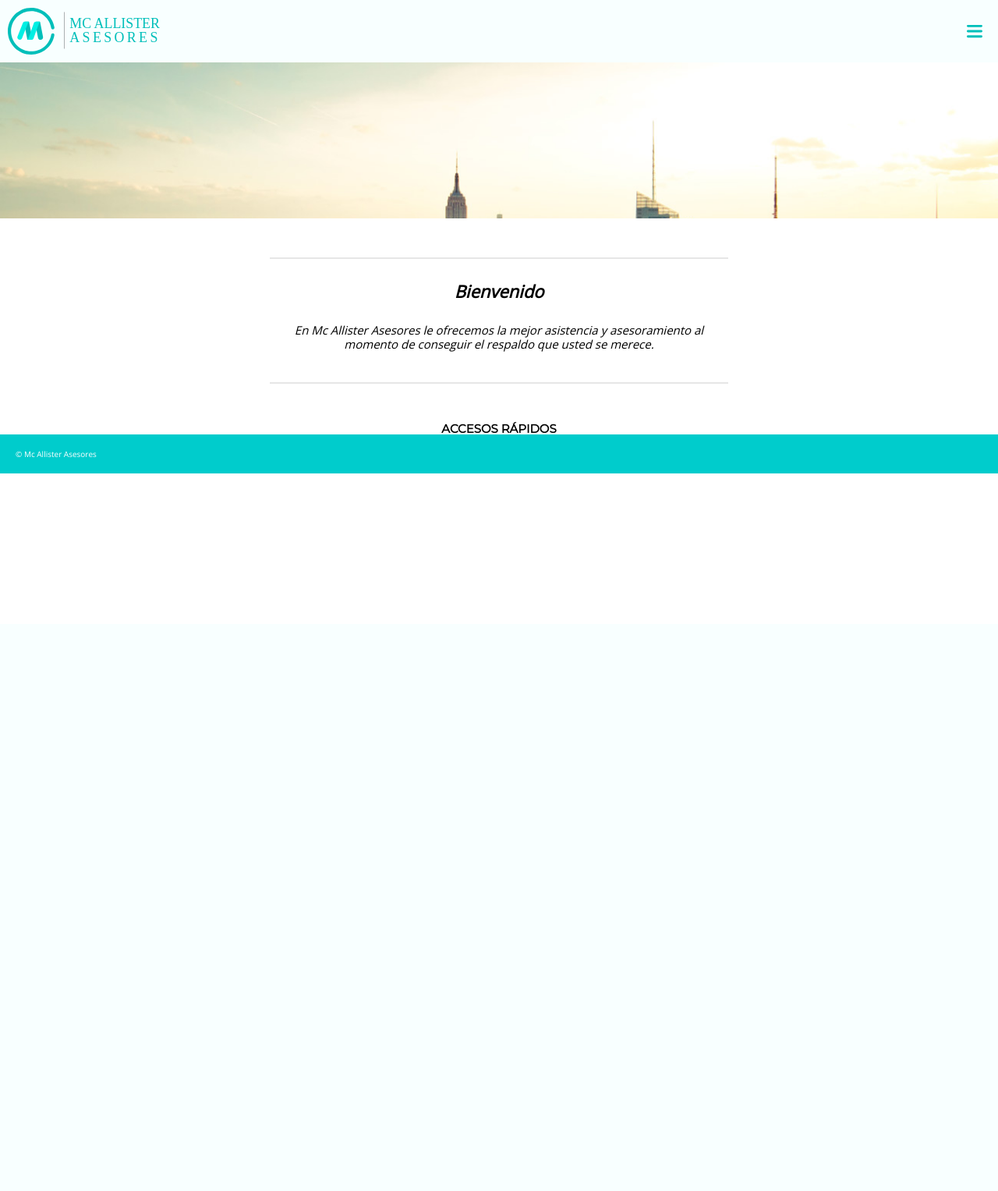
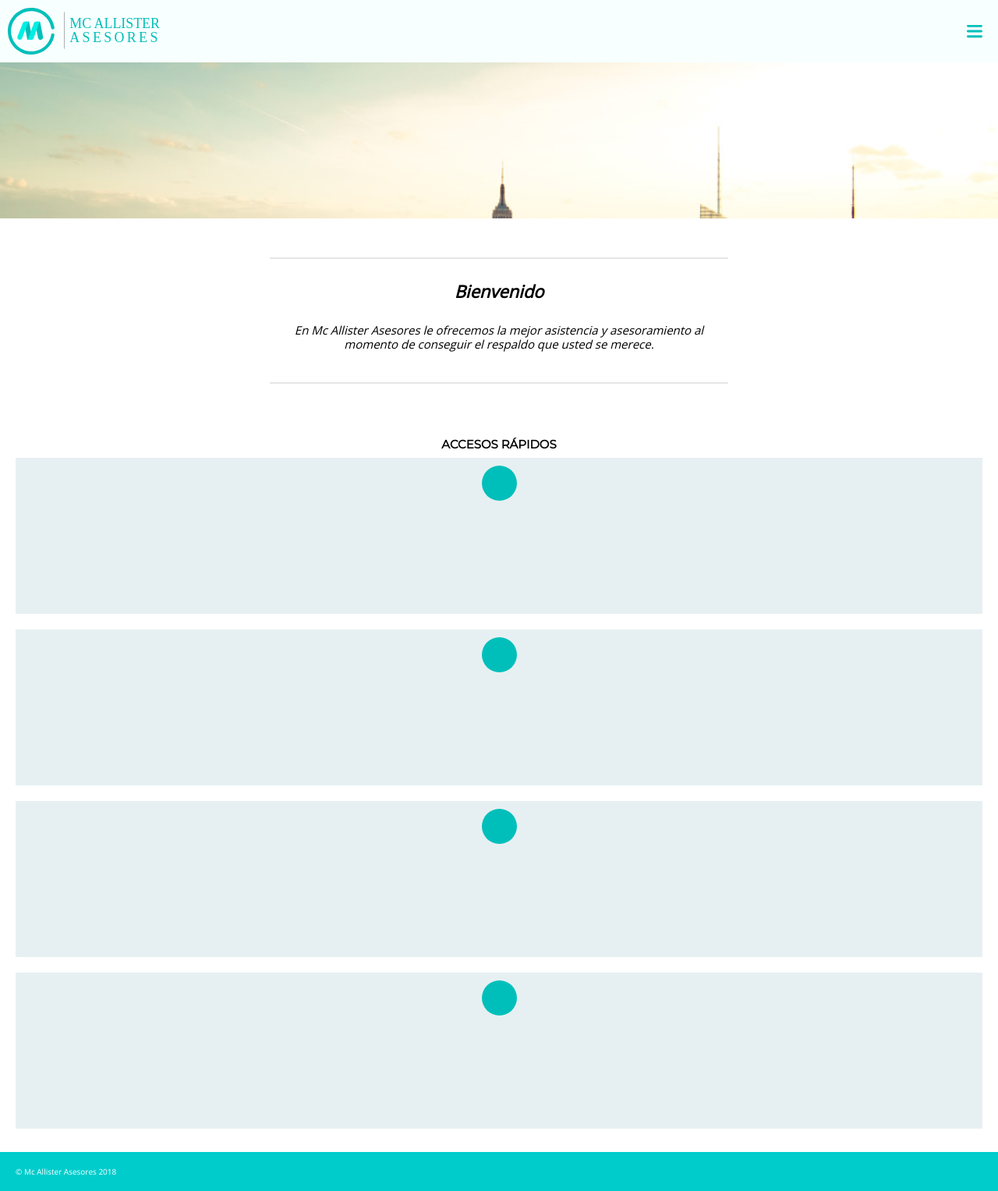
Before and after one commit to McPatto/mcallister, a PHP site: page / in a window 1280 px wide. Shown: the whole page at 78% size. Before the commit the page ends 607 px from the top, so only its background shows below. Run offline with PHP 8.4, Linux system fonts and the light colour scheme.

Commit message:
Adds some progress on thumbnails

```diff
--- a/css/styles.css
+++ b/css/styles.css
@@ -7,6 +7,14 @@
 /* comment above before production */
 .body {
 	width: 100%;
+}
+
+.circle {
+	width: 45px;
+	height: 45px;
+	background-color: #00bfbb;
+	border-radius: 50%;
+	margin: 10px auto;
 }
 
 .container {
@@ -92,7 +100,7 @@ nav {
 	height: 200px;
 	padding-top: 80px;
 	background: url(../img/city.jpg) no-repeat #e6f0f2 0px 80px fixed;
-	background-size: 100%;
+	background-size: 110%;
 }
 
 .socialNav {
@@ -111,8 +119,23 @@ nav {
 
 .thumbnails {
 	display: flex;
+	flex-direction: column;
 	width: 100%;
+	padding: 20px;
+	box-sizing: border-box;
 }
+
+.thumb1, .thumb2, .thumb3, .thumb4 {
+	margin: 10px 0;
+	height: 200px;
+	width: 100%;
+	background-color: #e6f0f2;
+	display: block;
+}
+
+/*.thumb4 {
+	margin-bottom: 10px;
+}*/
 
 .welcome {
 	border-bottom: 2px solid #e6e6e6;
--- a/index.php
+++ b/index.php
@@ -51,14 +51,22 @@
       </div>
       <div class="thumbnails">
         <h2>ACCESOS RÁPIDOS</h2>
-        <div class="thumb1"></div>
-        <div class="thumb2"></div>
-        <div class="thumb3"></div>
-        <div class="thumb4"></div>
+        <div class="thumb1">
+          <div class="circle"></div>
+        </div>
+        <div class="thumb2">
+          <div class="circle"></div>
+        </div>
+        <div class="thumb3">
+          <div class="circle"></div>
+        </div>
+        <div class="thumb4">
+          <div class="circle"></div>
+        </div>
       </div>
     </section>
     <section class="footer">
-      <p>© Mc Allister Asesores</p>
+      <p>© Mc Allister Asesores 2018</p>
     </section>
   </container>
 
```
